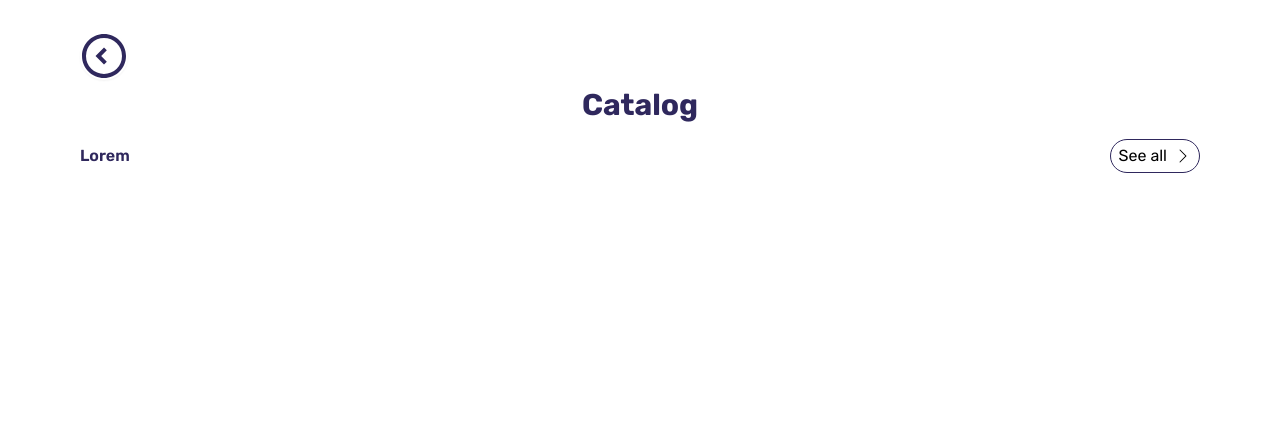
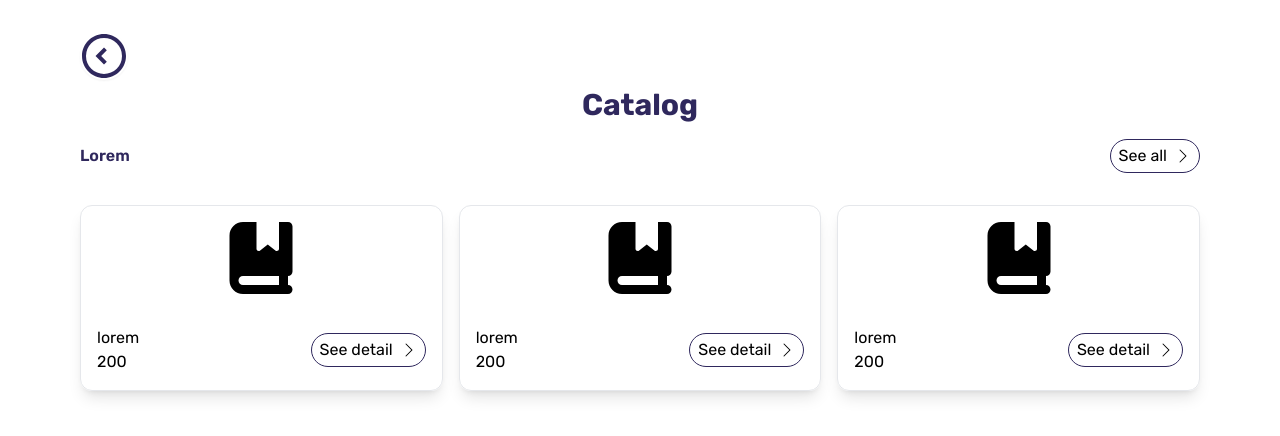
Before and after one commit to convenirtech/Convenir-web, a React (Vite) app: page /catalog in a window 1280 px wide. Shown: the top 436 px of the page. Built offline with nearby package versions, Linux system fonts and the light colour scheme.

Commit message:
catalog and router fix

```diff
--- a/src/constants/catalog.jsx
+++ b/src/constants/catalog.jsx
@@ -1,16 +1,29 @@
 export const catalog1 = [
   {
     image: (
-      <svg
-        viewBox="0 0 448 512"
-        fill="currentColor"
-        height="1em"
-        width="1em"
-      >
+      <svg viewBox="0 0 448 512" fill="currentColor" height="1em" width="1em">
         <path d="M0 96C0 43 43 0 96 0h96v190.7c0 13.4 15.5 20.9 26 12.5l54-43.2 54 43.2c10.5 8.4 26 .9 26-12.5V0h64c17.7 0 32 14.3 32 32v320c0 17.7-14.3 32-32 32v64c17.7 0 32 14.3 32 32s-14.3 32-32 32H96c-53 0-96-43-96-96V96zm64 320c0 17.7 14.3 32 32 32h256v-64H96c-17.7 0-32 14.3-32 32z" />
       </svg>
     ),
-    name:"lorem",
-    price:"200"
+    name: "lorem",
+    price: "200",
+  },
+  {
+    image: (
+      <svg viewBox="0 0 448 512" fill="currentColor" height="1em" width="1em">
+        <path d="M0 96C0 43 43 0 96 0h96v190.7c0 13.4 15.5 20.9 26 12.5l54-43.2 54 43.2c10.5 8.4 26 .9 26-12.5V0h64c17.7 0 32 14.3 32 32v320c0 17.7-14.3 32-32 32v64c17.7 0 32 14.3 32 32s-14.3 32-32 32H96c-53 0-96-43-96-96V96zm64 320c0 17.7 14.3 32 32 32h256v-64H96c-17.7 0-32 14.3-32 32z" />
+      </svg>
+    ),
+    name: "lorem",
+    price: "200",
+  },
+  {
+    image: (
+      <svg viewBox="0 0 448 512" fill="currentColor" height="1em" width="1em">
+        <path d="M0 96C0 43 43 0 96 0h96v190.7c0 13.4 15.5 20.9 26 12.5l54-43.2 54 43.2c10.5 8.4 26 .9 26-12.5V0h64c17.7 0 32 14.3 32 32v320c0 17.7-14.3 32-32 32v64c17.7 0 32 14.3 32 32s-14.3 32-32 32H96c-53 0-96-43-96-96V96zm64 320c0 17.7 14.3 32 32 32h256v-64H96c-17.7 0-32 14.3-32 32z" />
+      </svg>
+    ),
+    name: "lorem",
+    price: "200",
   },
 ];
--- a/src/pages/Catalog.jsx
+++ b/src/pages/Catalog.jsx
@@ -1,4 +1,5 @@
 import { useNavigate } from "react-router-dom";
+import { catalog1 } from "../constants/catalog";
 
 const Catalog = () => {
   const navigation = useNavigate();
@@ -30,13 +31,14 @@ const Catalog = () => {
         <div className=" w-full flex flex-col mt-4">
           <div className=" w-full items-center flex justify-between">
             <span className=" text-[#2f285d] font-semibold">Lorem</span>
-            <button className=" flex items-center gap-2 rounded-full px-1 md:px-2 md:py-1 border border-[#2f285d] hover:shadow-lg delay-100 duration-300">
+            <button className=" flex group items-center gap-2 rounded-full px-1 md:px-2 md:py-1 border border-[#2f285d] hover:shadow-lg delay-100 duration-300">
               <span>See all</span>
               <svg
                 fill="currentColor"
                 viewBox="0 0 16 16"
                 height="1em"
                 width="1em"
+                className=" group-hover:scale-110 duration-300"
               >
                 <path
                   fillRule="evenodd"
@@ -45,6 +47,36 @@ const Catalog = () => {
               </svg>
             </button>
           </div>
+          <div className=" grid lg:grid-cols-3 mt-8 gap-4 md:grid-cols-2">
+            {catalog1.map((item, i) => (
+              <div key={i} className=" border p-4 rounded-xl grid gap-4 shadow-lg">
+                <div className=" text-7xl flex items-center justify-center">
+                  {item.image}
+                </div>
+                <div className=" w-full justify-between flex items-center mt-4">
+                  <div>
+                    <p>{item.name}</p>
+                    <p>{item.price}</p>
+                  </div>
+                  <button className=" flex group items-center gap-2 rounded-full px-1 md:px-2 md:py-1 border border-[#2f285d] hover:shadow-lg delay-100 duration-300">
+                    <span>See detail</span>
+                    <svg
+                      fill="currentColor"
+                      viewBox="0 0 16 16"
+                      height="1em"
+                      width="1em"
+                      className=" group-hover:scale-110 duration-300"
+                    >
+                      <path
+                        fillRule="evenodd"
+                        d="M4.646 1.646a.5.5 0 01.708 0l6 6a.5.5 0 010 .708l-6 6a.5.5 0 01-.708-.708L10.293 8 4.646 2.354a.5.5 0 010-.708z"
+                      />
+                    </svg>
+                  </button>
+                </div>
+              </div>
+            ))}
+          </div>
         </div>
       </main>
     </section>
```
